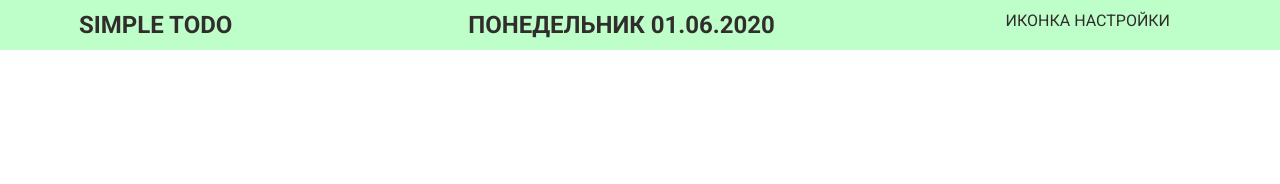
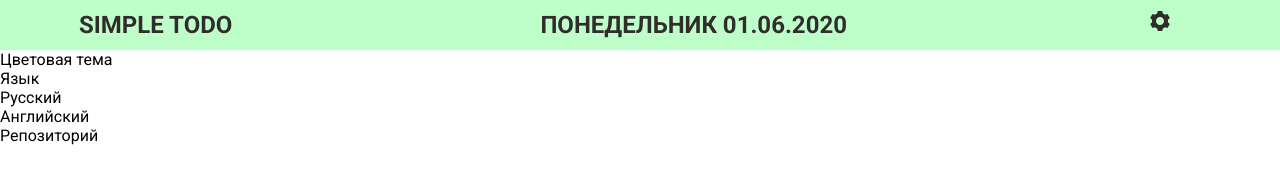
Before and after one commit to Keksley/Simple-ToDo, a website built with webpack: page src/index.html in a window 1280 px wide. Both pictures are taken after a click on the button "НАЧАТЬ". Built offline with nearby package versions, Linux system fonts and the light colour scheme.

Commit message:
Добавила иконку и каркас меню

```diff
--- a/src/app/components/working-page/working-page.component.css
+++ b/src/app/components/working-page/working-page.component.css
@@ -21,3 +21,23 @@
     font-size: 24px;
     margin-left: 5px;
 }
+
+.working-page__btn--settings {
+
+}
+
+.settings {
+    padding:0;
+    margin:0;
+    list-style: none;
+    position: relative;
+}
+.language-menu {
+    padding:0;
+    margin:0;
+    list-style: none;
+    position: relative;
+}
+
+.settings li {
+}
--- a/src/index.html
+++ b/src/index.html
@@ -26,8 +26,19 @@
     </h1>
 
     <span class="working-page__date"></span>
-    <div>Иконка настройки</div>
+    <div class="working-page__btn--settings"><svg width="20" height="20" viewBox="0 0 20 20" fill="none" xmlns="http://www.w3.org/2000/svg">
+      <path d="M7.66797 0L7.17578 2.52344C6.35502 2.8338 5.5961 3.2674 4.92969 3.81445L2.50586 2.97852L0.173828 7.02148L2.11328 8.70703C2.04452 9.12899 2 9.55862 2 10C2 10.4414 2.04452 10.871 2.11328 11.293L0.173828 12.9785L2.50586 17.0215L4.92969 16.1855C5.5961 16.7326 6.35502 17.1662 7.17578 17.4766L7.66797 20H12.332L12.8242 17.4766C13.645 17.1662 14.4039 16.7326 15.0703 16.1855L17.4941 17.0215L19.8262 12.9785L17.8867 11.293C17.9555 10.871 18 10.4414 18 10C18 9.55862 17.9555 9.12899 17.8867 8.70703L19.8262 7.02148L17.4941 2.97852L15.0703 3.81445C14.4039 3.2674 13.645 2.8338 12.8242 2.52344L12.332 0H7.66797ZM10 6C12.209 6 14 7.791 14 10C14 12.209 12.209 14 10 14C7.791 14 6 12.209 6 10C6 7.791 7.791 6 10 6Z" fill="#322D2D"/>
+      </svg>
+      </div>
   </header>
+  <ul class="settings">
+    <li class="settings-item">Цветовая тема</li>
+    <li class="settings-item">Язык<ul class="language-menu">
+      <li class="language-menu__item">Русский</li>
+      <li class="language-menu__item">Английский</li>
+    </ul> </li>
+    <li class="settings-item">Репозиторий</li>
+  </ul>
 </section>
 </body>
 </html>
```
